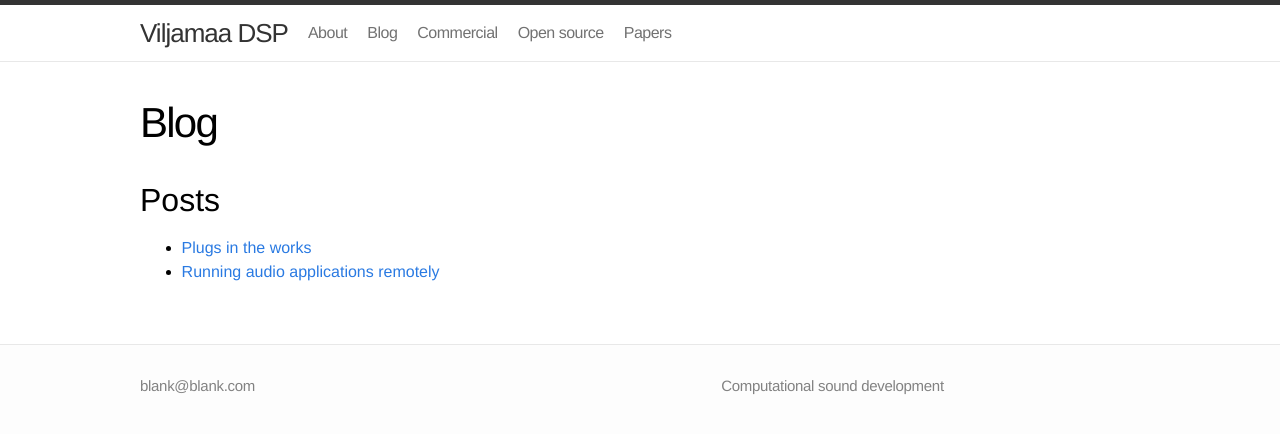
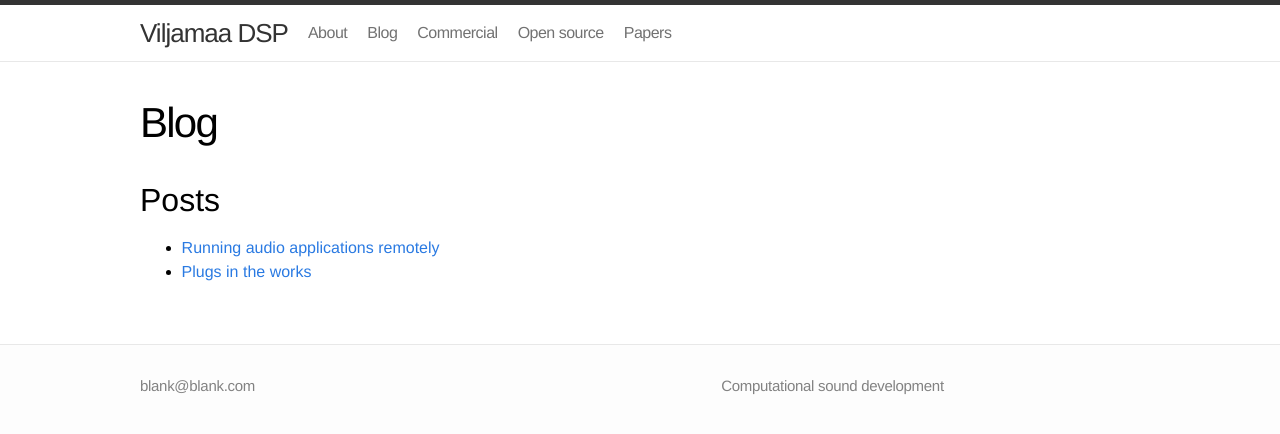
Before and after one commit to mviljamaa/mviljamaa.github.io, a Jekyll site: the page built from blog/index.markdown, in a window 1280 px wide. Shown: the top 434 px of the page. Built offline with Jekyll 4.4.1, drawn with Linux system fonts in a browser that asks for light colours.

Commit message:
Update index.markdown

```diff
--- a/blog/index.markdown
+++ b/blog/index.markdown
@@ -11,7 +11,7 @@ tags: []
 
 # Posts
 
-{% assign sorted_pages = site.pages | sort:"order" %}
+{% assign sorted_pages = site.pages | sort:"order" | reverse %}
 {% for p in sorted_pages %}
    {% assign splt = p.url | split: page.url %}
    {% if splt.size == 2 and splt[0] == '' %}
```
